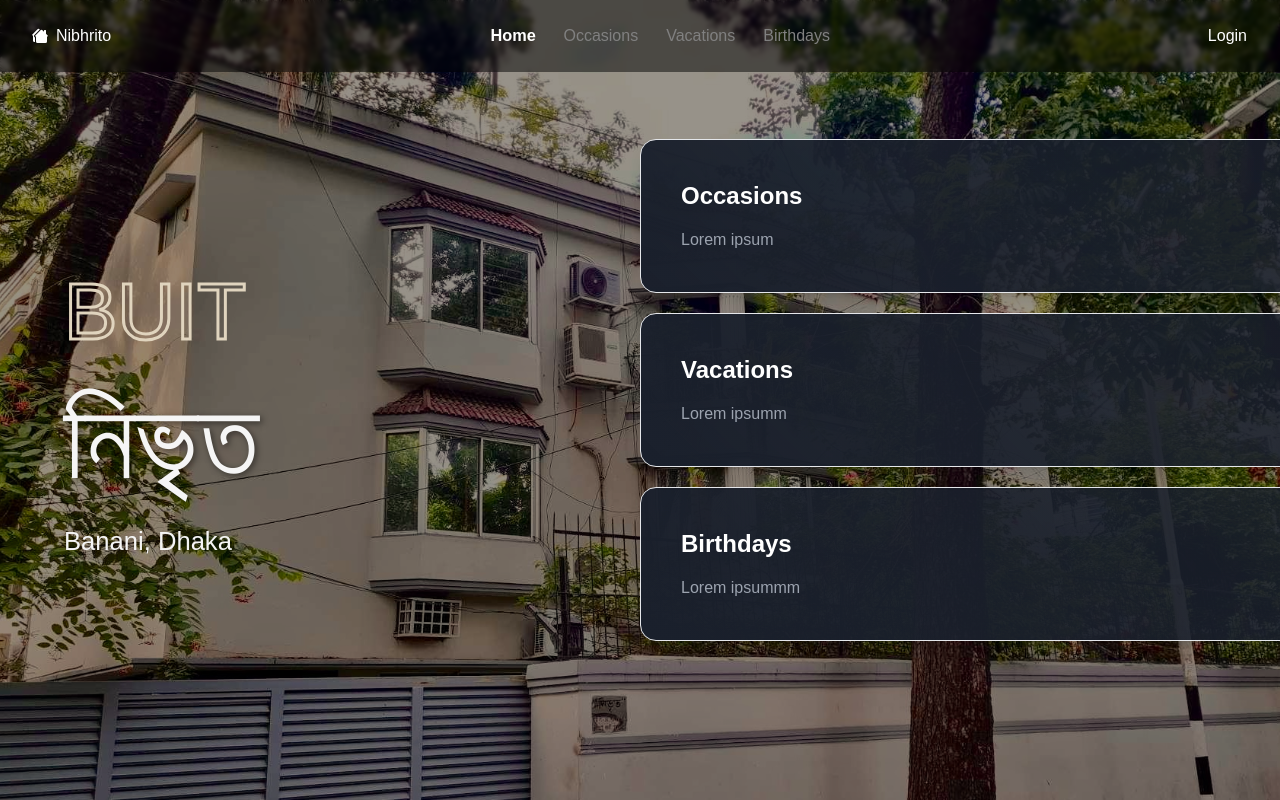
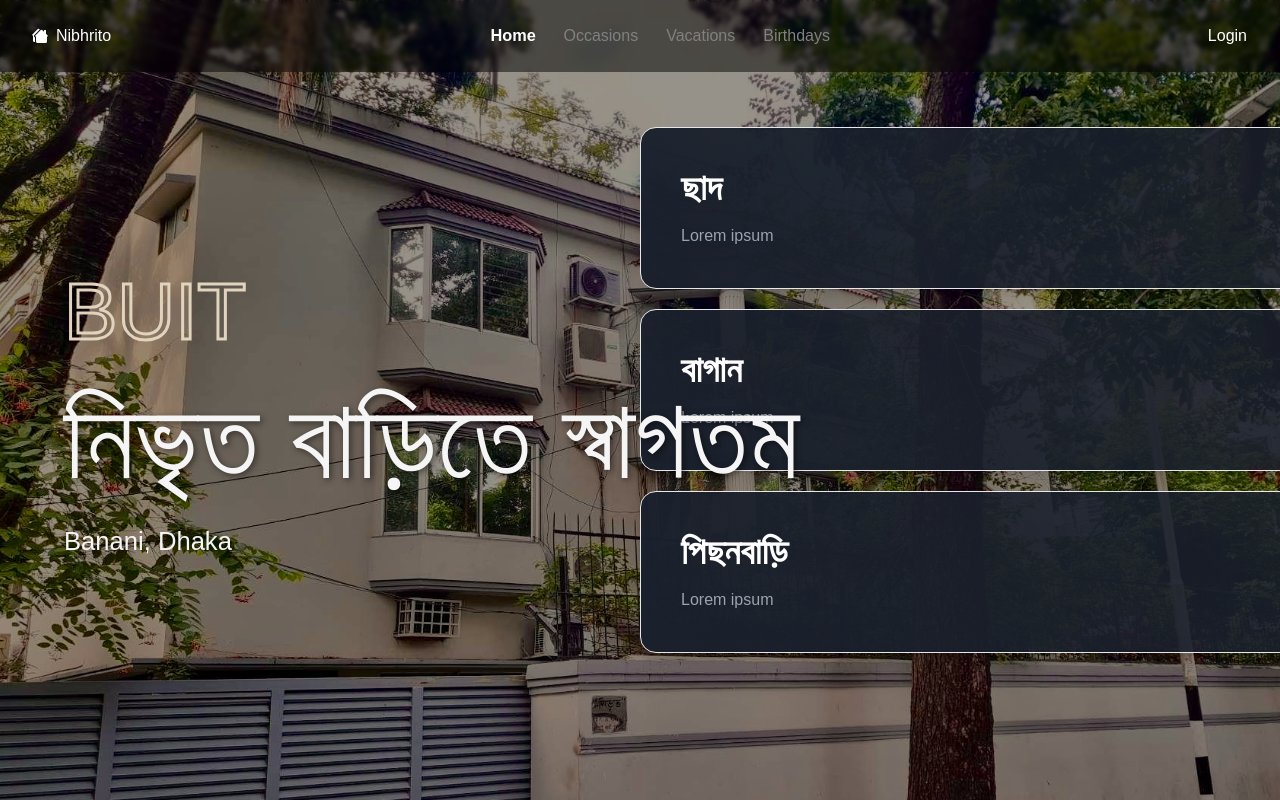
Before and after one commit to IshmamDC217/BUIT-ChobiGhor, a Next.js app: page / in a window 1280 px wide. Shown: the top 800 px of the page. Built offline with nearby package versions, Linux system fonts and the light colour scheme.

Commit message:
Code smell removal

```diff
--- a/components/Homepage.tsx
+++ b/components/Homepage.tsx
@@ -2,14 +2,14 @@ import React from 'react';
 
 const Homepage: React.FC = () => {
   return (
-    <section className="flex homeShapes">
+    <section className="flex">
       <div className="w-1/2">
         <div className="pageWrap">
           <div className="famcontainer">
             <div className="backdrop">
               <div className="hero-info">
                 <h2 className="my-8">BUIT</h2>
-                <h1>নিভৃত</h1>
+                <h1 className='max-w-5xl'>নিভৃত বাড়িতে স্বাগতম</h1>
                 <h3>Banani, Dhaka</h3>
               </div>
               <div className="hero-image hi-1 backgroundTint"></div>
@@ -23,18 +23,17 @@ const Homepage: React.FC = () => {
       <div className="eventcard w-2/3 flex justify-center items-center">
         <div className="flex flex-col items-end">
           <div className="card bg-white shadow-lg rounded-2xl w-[700px] border text-white p-10 mb-5" style={{ zIndex: 1 }}>
-            <h4 className="text-2xl font-bold mb-4">Occasions</h4>
+            <h4 className="text-4xl font-bold mb-4">ছাদ</h4>
             <p className="text-gray-400">Lorem ipsum</p>
           </div>
           <div className="card bg-white shadow-lg rounded-2xl w-[700px] border text-white p-10 mb-5" style={{ zIndex: 1 }}>
-            <h4 className="text-2xl font-bold mb-4">Vacations</h4>
-            <p className="text-gray-400">Lorem ipsumm</p>
+            <h4 className="text-4xl font-bold mb-4">বাগান</h4>
+            <p className="text-gray-400">Lorem ipsum</p>
           </div>
           <div className="card bg-white shadow-lg rounded-2xl w-[700px] border text-white p-10 mb-5" style={{ zIndex: 1 }}>
-            <h4 className="text-2xl font-bold mb-4">Birthdays</h4>
-            <p className="text-gray-400">Lorem ipsummm</p>
+            <h4 className="text-4xl font-bold mb-4">পিছনবাড়ি</h4>
+            <p className="text-gray-400">Lorem ipsum</p>
           </div>
-
         </div>
       </div>
     </section>
--- a/components/Homepage2.tsx
+++ /dev/null
@@ -1,25 +0,0 @@
-import React from 'react';
-import { Parallax, ParallaxLayer } from '@react-spring/parallax';
-import parxtest from '../public/parxtest.jpg'
-import parxtest2 from '../public/parxtest2.jpg'
-import parxtest3 from '../public/parxtest3.jpg'
-
-const Homepage2: React.FC = () => {
-  return (
-    <Parallax className='bg-black' pages={3}>
-      <ParallaxLayer offset={0} speed={0.3}>
-        <img src={parxtest3.src} alt="First section of image" style={{ width: '100%', height: '100%', objectFit: 'cover' }}/>
-      </ParallaxLayer>
-
-      <ParallaxLayer offset={1} speed={0.5}>
-        <img src={parxtest.src} alt="Second section of image" style={{ width: '100%', height: '100%', objectFit: 'cover' }}/>
-      </ParallaxLayer>
-
-      <ParallaxLayer offset={2} speed={0.7}>
-        <img src={parxtest2.src} alt="Third section of image" style={{ width: '100%', height: '100%', objectFit: 'cover' }}/>
-      </ParallaxLayer>
-    </Parallax>
-  );
-};
-
-export default Homepage2;
```
